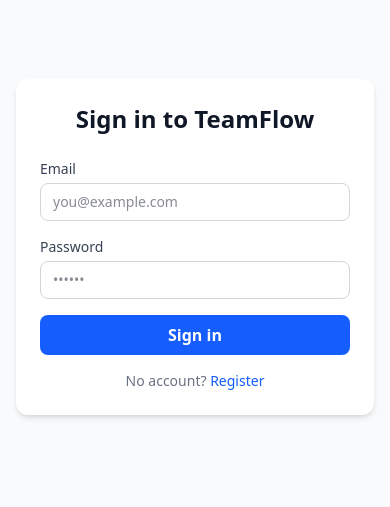
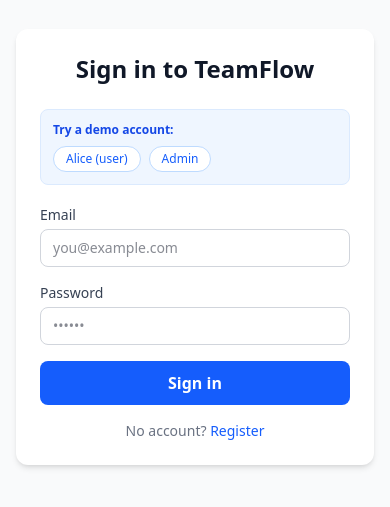
Before and after one commit to vitalychernov/teamflow, a React (Vite) app in the folder frontend/: page /login in a window 390 px wide. Shown: the part 175-682 px from the top of the page. Built offline with nearby package versions, Linux system fonts and the light colour scheme; no server answers.

Commit message:
fix: login form scroll on mobile keyboard, add demo account hints

```diff
--- a/frontend/src/pages/LoginPage.tsx
+++ b/frontend/src/pages/LoginPage.tsx
@@ -4,6 +4,12 @@
 import { authApi } from '../features/auth/authApi'
 import { useAuth } from '../context/AuthContext'
 import type { ApiError } from '../api/types'
+
+// Demo accounts for quick access
+const DEMO_ACCOUNTS = [
+  { label: 'Alice (user)', email: 'alice@teamflow.com', password: 'demo123' },
+  { label: 'Admin', email: 'admin@teamflow.com', password: 'admin123' },
+]
 
 export function LoginPage() {
   const navigate = useNavigate()
@@ -29,10 +35,34 @@
     mutation.mutate({ email, password })
   }
 
+  const fillDemo = (demoEmail: string, demoPassword: string) => {
+    setEmail(demoEmail)
+    setPassword(demoPassword)
+    setError('')
+  }
+
   return (
-    <div className="min-h-screen flex items-center justify-center bg-gray-50 px-4">
-      <div className="bg-white rounded-xl shadow-md p-6 sm:p-8 w-full max-w-md">
+    // py-8 allows the page to scroll when the mobile keyboard is open
+    <div className="min-h-screen flex flex-col justify-center bg-gray-50 px-4 py-8">
+      <div className="bg-white rounded-xl shadow-md p-6 sm:p-8 w-full max-w-md mx-auto">
         <h1 className="text-2xl font-bold text-gray-900 mb-6 text-center">Sign in to TeamFlow</h1>
+
+        {/* Demo credentials block */}
+        <div className="mb-5 p-3 bg-blue-50 border border-blue-100 rounded-lg">
+          <p className="text-xs font-semibold text-blue-700 mb-2">Try a demo account:</p>
+          <div className="flex flex-wrap gap-2">
+            {DEMO_ACCOUNTS.map((acc) => (
+              <button
+                key={acc.email}
+                type="button"
+                onClick={() => fillDemo(acc.email, acc.password)}
+                className="text-xs px-3 py-1 bg-white border border-blue-200 text-blue-600 rounded-full hover:bg-blue-100 transition-colors"
+              >
+                {acc.label}
+              </button>
+            ))}
+          </div>
+        </div>
 
         {error && (
           <div className="mb-4 p-3 bg-red-50 border border-red-200 text-red-700 rounded-lg text-sm">
@@ -66,7 +96,7 @@
           <button
             type="submit"
             disabled={mutation.isPending}
-            className="w-full bg-blue-600 hover:bg-blue-700 disabled:bg-blue-400 text-white font-semibold py-2 rounded-lg transition-colors"
+            className="w-full bg-blue-600 hover:bg-blue-700 disabled:bg-blue-400 text-white font-semibold py-2.5 rounded-lg transition-colors"
           >
             {mutation.isPending ? 'Signing in…' : 'Sign in'}
           </button>
--- a/frontend/src/pages/RegisterPage.tsx
+++ b/frontend/src/pages/RegisterPage.tsx
@@ -33,8 +33,8 @@
   }
 
   return (
-    <div className="min-h-screen flex items-center justify-center bg-gray-50 px-4">
-      <div className="bg-white rounded-xl shadow-md p-6 sm:p-8 w-full max-w-md">
+    <div className="min-h-screen flex flex-col justify-center bg-gray-50 px-4 py-8">
+      <div className="bg-white rounded-xl shadow-md p-6 sm:p-8 w-full max-w-md mx-auto">
         <h1 className="text-2xl font-bold text-gray-900 mb-6 text-center">Create your account</h1>
 
         {errors.general && (
```
